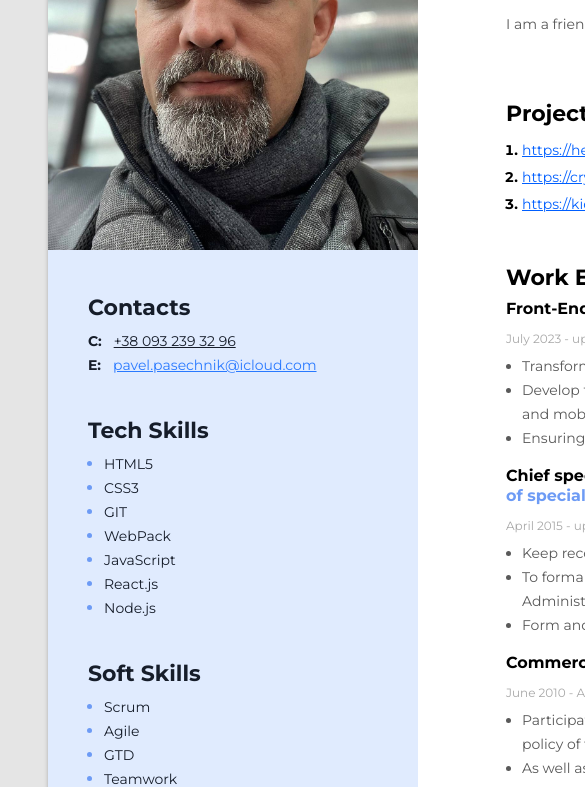
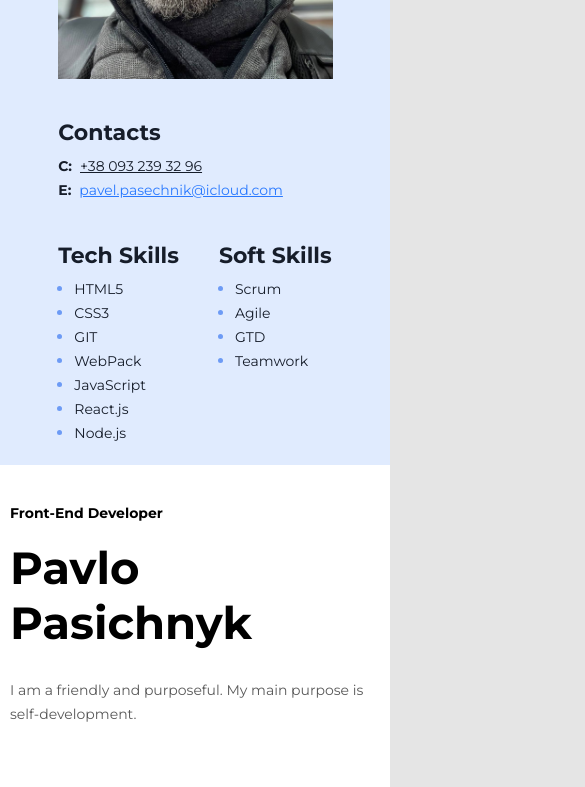
Before and after one commit to pavel-pasechnik/resume-project, a plain HTML site: page index.html in a window 390 px wide. Shown: the part 242-1029 px from the top of the page, 585 px wide, since content can reach past the window. Drawn offline with Linux system fonts and the light colour scheme.

Commit message:
adaptive

```diff
--- a/css/styles.css
+++ b/css/styles.css
@@ -1,4 +1,6 @@
 body {
+	display: flex;
+	align-items: center;
 	font-family: 'Montserrat', sans-serif;
 	background-color: #E5E5E5;
 	padding: 40px;
@@ -49,7 +51,7 @@ body {
 	font-style: normal;
 	font-weight: 400;
 	line-height: 24px;
-	width: 525px;
+	width: 100%;
 }
 
 /* Projects */
@@ -174,10 +176,18 @@ body {
 .sidebar {
 	width: 370px;
 	background: #E0EBFE;
+	padding-top: 40px;
+	padding-bottom: 40px;
 }
 
 .my-photo {
 	margin-top: 40px;
+}
+
+.sidebar-content {
+	padding-top: 40px;
+	padding-left: 40px;
+	padding-right: 80px;
 }
 
 .contacts-container,
@@ -246,3 +256,195 @@ body {
 	font-weight: 400;
 	line-height: 24px;
 }
+
+@media screen and (max-width: 1170px) {
+	.wrapper {
+		width: 100%;
+	}
+
+	.main-content {
+		padding-left: 20px;
+		padding-right: 20px;
+	}
+
+	.tech-skills-container,
+	.soft-skills-container {
+		margin-top: 0px;
+	}
+
+	.contacts-container {
+		margin-left: 0px;
+	}
+
+	.my-photo {
+		width: 370px;
+	}
+
+}
+
+@media screen and (max-width: 1100px) {
+	.main-content {
+		padding: 40px;
+	}
+
+	.my-photo {
+		width: 370px;
+		margin: 0px;
+	}
+
+}
+
+@media screen and (max-width: 1070px) {
+	.wrapper {
+		flex-direction: column-reverse;
+	}
+
+	.sidebar {
+		display: flex;
+		align-items: flex-start;
+		width: 100%;
+		padding-top: 20px;
+		padding-bottom: 20px;
+	}
+
+	.my-photo {
+		margin: 0px;
+		width: 370px;
+	}
+
+	.contacts-container {
+		margin-left: 40px;
+	}
+
+	.tech-skills-container,
+	.soft-skills-container {
+		margin-top: 40px;
+	}
+
+	.sidebar-content {
+		padding-top: 0px;
+		padding-right: 0px;
+		display: flex;
+		flex-wrap: wrap;
+	}
+
+	.contacts-container {
+		margin-top: 0px;
+	}
+
+	.sidebar-title {
+		margin-top: 0px;
+	}
+
+	.skills-row {
+		display: flex;
+	}
+}
+
+@media screen and (max-width: 900px) {
+	body {
+		padding: 0px;
+	}
+
+	.my-photo {
+		width: 275px;
+	}
+
+
+	.contacts-container {
+		margin-top: 0px;
+		margin-left: 40px;
+	}
+
+	.skills-row {
+		margin-left: 40px;
+	}
+
+	.sidebar-content {
+		flex-direction: column;
+		align-items: left;
+		padding-left: 0px;
+	}
+
+	.tech-skills-container {
+		margin-left: 0px;
+	}
+}
+
+@media screen and (max-width: 630px) {
+
+	.sidebar {
+		flex-direction: column;
+		align-items: center;
+	}
+
+	.main-content {
+		padding-left: 10px;
+		padding-right: 10px;
+	}
+
+	.contacts-container {
+		margin-top: 40px;
+		margin-left: 5px;
+	}
+
+	.skills-row {
+		margin-left: 5px;
+	}
+
+	body {
+		margin: 0px;
+	}
+
+}
+
+@media screen and (max-width: 545px) {
+
+	.contacts-container,
+	.skills-row {
+		margin-left: 0px;
+	}
+
+	.contacts-item {
+		display: flex;
+	}
+
+	.project-item li,
+	span {
+		display: flex;
+		margin: 0px;
+		padding: 0px;
+	}
+}
+
+@media screen and (max-width: 415px) {
+
+	.project-item span {
+		display: flex;
+	}
+
+	svg {
+		width: 0px;
+	}
+}
+
+@media screen and (max-width: 384px) {
+
+	.project-item span {
+		margin: 0px;
+		padding: 0px;
+	}
+
+	.skills-row {
+		flex-direction: column;
+		margin-left: 0px;
+	}
+
+	.contacts-container {
+		margin-left: 0px;
+	}
+
+	.soft-skills-container {
+		margin-left: 0px;
+	}
+}
--- a/index.html
+++ b/index.html
@@ -32,17 +32,17 @@
 				<ol class="project-list">
 					<li class="project-item"><a href="https://hellen.p.goit.global/">https://hellen.p.goit.global/</a><svg
 							xmlns="http://www.w3.org/2000/svg" width="170" height="20" viewBox="0 0 170 20" fill="none">
-							<path d="M175 20H10" stroke="#A8A8A8" stroke-dasharray="4 4"/>
+							<path d="M175 20H10" stroke="#A8A8A8" stroke-dasharray="4 4" />
 						</svg><span>[ HTML5, CSS3 ]</span>
 					</li>
 					<li class="project-item"><a href="https://cryptohub.p.goit.global/">https://cryptohub.p.goit.global/</a><svg
 							xmlns="http://www.w3.org/2000/svg" width="142" height="20" viewBox="0 0 165 20" fill="none">
-							<path d="M1142 20H10" stroke="#A8A8A8" stroke-dasharray="4 4"/>
+							<path d="M1142 20H10" stroke="#A8A8A8" stroke-dasharray="4 4" />
 						</svg><span>[ JavaScript ]</span>
 					</li>
 					<li class="project-item"><a href="https://kidslike.p.goit.global/">https://kidslike.p.goit.global/</a><svg
 							xmlns="http://www.w3.org/2000/svg" width="161" height="20" viewBox="0 0 161 20" fill="none">
-							<path d="M165 20H10" stroke="#A8A8A8" stroke-dasharray="4 4"/>
+							<path d="M165 20H10" stroke="#A8A8A8" stroke-dasharray="4 4" />
 						</svg><span>[ React.js,
 							Node.js ]</span>
 					</li>
@@ -53,7 +53,8 @@
 				<h3 class="main-content-title">Work Experience</h3>
 				<!-- Company 1 -->
 				<div class="work-experience-place">
-					<h4 class="work-experience-position">Front-End Developer <span class="work-experience-company">Freelance</span></h4>
+					<h4 class="work-experience-position">Front-End Developer <span
+							class="work-experience-company">Freelance</span></h4>
 					<p class="work-period">July 2023 - up to now <span>|</span> Ukraine</p>
 					<ul>
 						<li>Transforming hand-drawn design image and provided sample site design to create a fully functional.</li>
@@ -64,7 +65,8 @@
 				</div>
 				<!-- Company 2 -->
 				<div class="work-experience-place">
-					<h4 class="work-experience-position">Chief specialist in human resources and public service <span class="work-experience-company">Administration of State service of special
+					<h4 class="work-experience-position">Chief specialist in human resources and public service <span
+							class="work-experience-company">Administration of State service of special
 							communications and information protection of Ukraine</span></h4>
 					<p class="work-period">April 2015 - up to now <span>|</span> Ukraine</p>
 					<ul>
@@ -77,7 +79,8 @@
 				</div>
 				<!-- Company 3 -->
 				<div class="work-experience-place">
-					<h4 class="work-experience-position">Commercial manager <span class="work-experience-company">Leroy Merlin</span></h4>
+					<h4 class="work-experience-position">Commercial manager <span class="work-experience-company">Leroy
+							Merlin</span></h4>
 					<p class="work-period">June 2010 - April 2015 <span>|</span> Ukraine</p>
 					<ul>
 						<li>Participate in ensuring a high level of customer service and growth of turnover using the commercial
@@ -113,6 +116,7 @@
 		<aside class="sidebar">
 			<img src="./img/frame-1.jpg" alt="My photo" width="370" class="my-photo">
 			<!-- Contacts -->
+			<div class="sidebar-content">
 				<div class="contacts-container">
 					<h3 class="sidebar-title">Contacts</h3>
 					<p class="contacts-item">
@@ -124,6 +128,7 @@
 						<a href="mailto:pavel.pasechnik@icloud.com" class="contacts-email">pavel.pasechnik@icloud.com</a>
 					</p>
 				</div>
+				<div class="skills-row">
 					<!-- Tech skills -->
 					<div class="tech-skills-container">
 						<h3 class="sidebar-title">Tech Skills</h3>
@@ -147,6 +152,8 @@
 							<li><span>Teamwork</span></li>
 						</ul>
 					</div>
+				</div>
+			</div>
 		</aside>
 	</div>
 </body>
```
Lines whose indentation alone changed are shown as unchanged.
